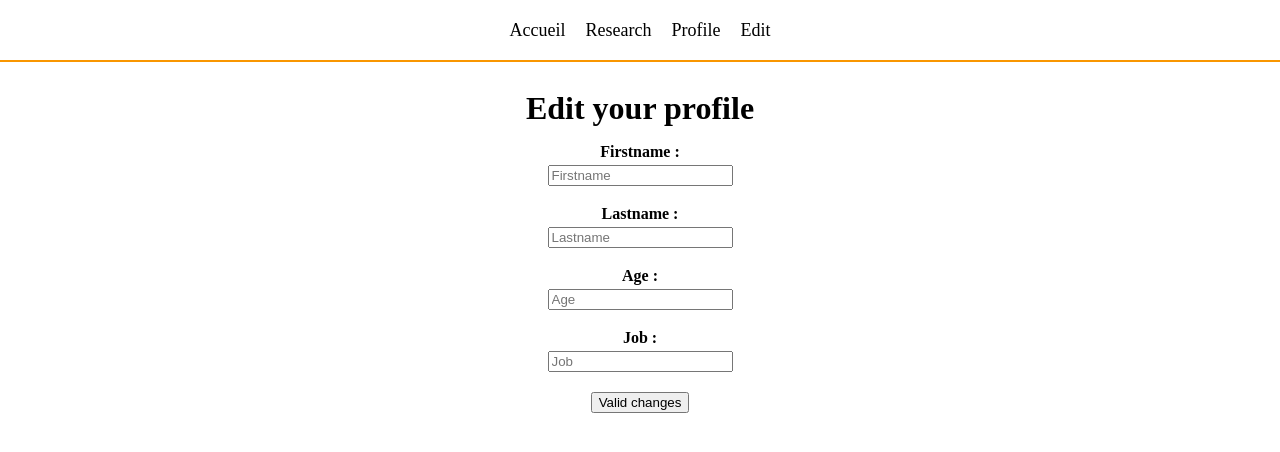
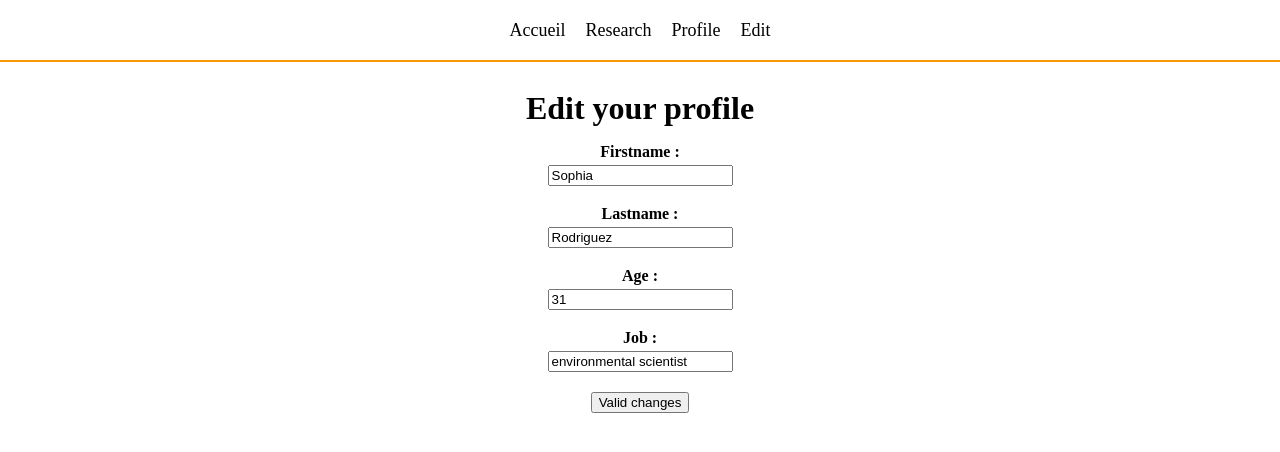
Before and after one commit to FrancoisNovais/vue-exercice-mise-en-pratique-2, a Vue app: page /edit in a window 1280 px wide. Shown: the top 452 px of the page. Built offline with nearby package versions, Linux system fonts and the light colour scheme.

Commit message:
Actual values on EditView

```diff
--- a/src/views/EditView.vue
+++ b/src/views/EditView.vue
@@ -7,12 +7,12 @@ import { useRouter } from 'vue-router'
 
 const router = useRouter()
 
-const firstname = ref('')
-const lastname = ref('')
-const age = ref()
-const job = ref('')
+const Store = inject('GlobalStore')
 
-const Store = inject('GlobalStore')
+const firstname = ref(Store.userInfos.value.firstname)
+const lastname = ref(Store.userInfos.value.lastname)
+const age = ref(Store.userInfos.value.age)
+const job = ref(Store.userInfos.value.job)
 
 const handleSubmit = () => {
   const newInfos = {
```
